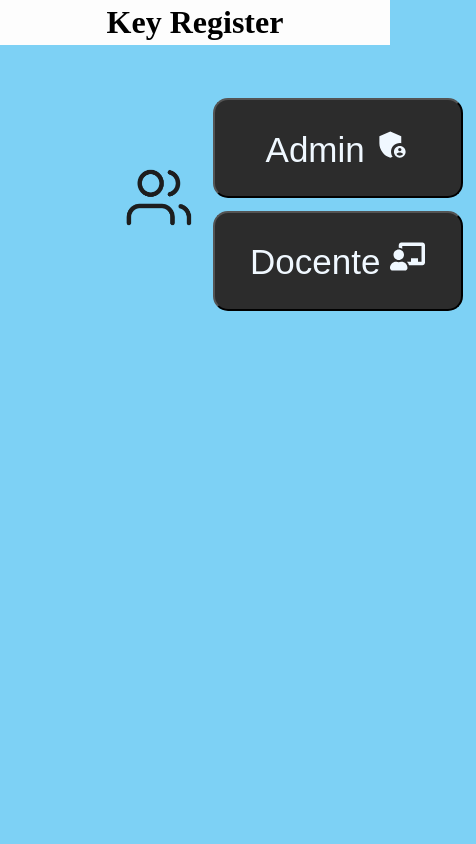
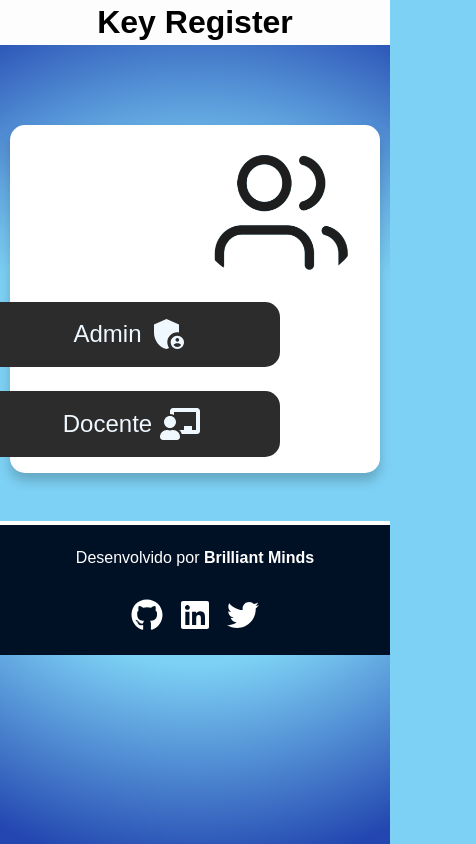
Before and after one commit to gustta11/KeyRegister2.0, a React (Vite) app: page /login in a window 390 px wide. Shown: the whole page, 476 px wide, since content can reach past the window. Built offline with nearby package versions, Linux system fonts and the light colour scheme.

Commit message:
#feat: atualizando design do frontend e responsividade.

```diff
--- a/Frontend/src/Components/Login.css
+++ b/Frontend/src/Components/Login.css
@@ -1,41 +1,106 @@
+/* Corpo da página */
 body {
-  background-color: #7DD1F5;
-  align-items: center;
-
+  background: radial-gradient(circle, rgba(125, 209, 245, 1) 52%, rgba(1, 18, 150, 0.728) 97%);
+  font-family: Arial, sans-serif;
+  min-height: 100vh;
+  width: 100%;
+  padding: 0;
+  margin: 0;
 }
 
-* {
-  box-sizing: border-box;
-  margin: 0;
-  padding: 0;
+/* Container de ícones e botões */
+.icon-buttons1 {
+  display: flex;
+  align-items: center;
+  padding: 3rem;
+  background-color: #ffffff;
+  border-radius: 15px;
+  box-shadow: 0 8px 12px rgba(0, 0, 0, 0.2);
+  width: 50%; /* Mantém a largura de 50% */
+  max-width: 1000px;
+  margin: 0 auto;
+  margin-top: 5rem;
+  margin-bottom: 2rem;
 }
 
-.icon-buttons {
-  margin-left: 30%;
-  display: flex;
-  flex-direction: row;
-  align-items: center;
+/* Estilo da imagem */
+.icon-buttons1 .photo {
+  width: 350px;
+  max-width: 300px;
+  margin-right: 9rem;
+  border-radius: 50%;
+  transition: transform 0.3s ease;
 }
 
-.icon-buttons .photo {
-  margin-top: 10%;
-  width: 30%;
+.icon-buttons1 .photo:hover {
+  transform: scale(1.05);
 }
 
-.buttons-users {
+/* Botões de usuários */
+.buttons-users1 {
   display: flex;
   flex-direction: column;
-  padding: 5%;
-  margin-top: 10%;
+  gap: 1.5rem;
 }
 
-.buttons-users button {
-  background-color: #2C2C2C;
-  width: 250px;
-  height: 100px;
+.buttons-users1 button {
+  margin-left: -75%;
+  background-color: #2c2c2c;
   color: aliceblue;
-  font-size: 35px;
-  margin-top: 5%;
- border-radius: 15px;
+  font-size: 2rem;
+  padding: 1rem 2rem;
+  border: none;
+  border-radius: 15px;
+  cursor: pointer;
+  display: flex;
+  align-items: center;
+  justify-content: center;
+  transition: background-color 0.3s ease;
+}
 
+.buttons-users1 button:hover {
+  background-color: #0e5263;
 }
+
+.buttons-users1 button svg {
+  margin-left: 0.5rem;
+  font-size: 2.5rem;
+}
+
+/* Responsividade para telas de até 768px */
+@media (max-width: 768px) {
+  .icon-buttons1 {
+    flex-direction: column;
+    padding: 1.5rem;
+    width: 95%; /* Aumenta a largura para 95% da tela em dispositivos menores */
+  }
+
+  .icon-buttons1 .photo {
+    margin-right: 0; /* Remove a margem direita da foto */
+    margin-bottom: 1.5rem; /* Adiciona um espaçamento abaixo da imagem */
+    width: 60%;
+  }
+
+  .buttons-users1 button {
+    font-size: 1.8rem;
+    padding: 1rem 1.5rem;
+  }
+}
+
+/* Responsividade para telas de até 480px */
+@media (max-width: 480px) {
+  .icon-buttons1 {
+    padding: 1rem; /* Ajusta o padding em telas menores */
+    width: 95%; /* Aumenta a largura para 95% da tela */
+  }
+
+  .icon-buttons1 .photo {
+    width: 50%; /* Reduz o tamanho da imagem */
+    margin-bottom: 1rem; /* Ajusta o espaçamento inferior */
+  }
+
+  .buttons-users1 button {
+    font-size: 1.5rem;
+    padding: 0.8rem 1rem;
+  }
+}
--- a/Frontend/src/Components/Login.jsx
+++ b/Frontend/src/Components/Login.jsx
@@ -4,6 +4,9 @@ import users from '../../public/users.png';
 import { useNavigate } from 'react-router-dom';
 import { MdAdminPanelSettings } from "react-icons/md";
 import { FaChalkboardTeacher } from "react-icons/fa";
+import Rodape from './Rodapé/Rodape';
+import './Login.css';
+
 
 function Login() {
   const navigate = useNavigate();
@@ -18,18 +21,18 @@ function Login() {
   return (
     <>
       <Top1 />
-      <body>
-        <div className='icon-buttons'>
+
+        <div className='icon-buttons1'>
           <img className='photo' src={users} alt="Logo" />
-          <div className='buttons-users'>
+          <div className='buttons-users1'>
             <button onClick={handleAdmin}>Admin <MdAdminPanelSettings /></button>
             <button onClick={handleDocente}>Docente <FaChalkboardTeacher /></button>
 
-          </div>
+        </div>
 
+      </div>
 
-        </div>
-      </body>
+      <Rodape />
     </>
   )
 }
--- /dev/null
+++ b/Frontend/src/Components/Rodapé/Rodape.css
@@ -0,0 +1,50 @@
+/* Rodapé */
+.footer {
+    background-color: #001125;
+    color: #fff;
+    text-align: center;
+    padding: 1rem;
+    width: 100%;
+    margin-top: 3rem;
+    display: flex;
+    flex-direction: column;
+    align-items: center;
+    justify-content: center;
+    border-top: 4px solid #fff; /* Linha branca no topo do rodapé */
+  }
+
+  .footer p {
+    font-size: 1rem;
+    margin: 0.5rem 0;
+    font-weight: 500;
+  }
+
+  .footer .icons {
+    display: flex;
+    gap: 1rem;
+    margin-top: 1.5rem;
+  }
+
+  .footer .icons a {
+    color: #fff;
+    font-size: 2rem;
+    transition: color 0.3s ease;
+  }
+
+  .footer .icons a:hover {
+    color: #7DD1F5; /* Cor de destaque ao passar o mouse */
+  }
+
+  .footer a {
+    color: #fff;
+    text-decoration: none;
+    font-weight: bold;
+  }
+
+  .footer a:hover {
+    text-decoration: underline;
+  }
+
+  .footer .socials {
+    margin-top: 1rem;
+  }
--- /dev/null
+++ b/Frontend/src/Components/Rodapé/Rodape.jsx
@@ -0,0 +1,25 @@
+import './Rodape.css';
+import React from 'react';
+import { FaGithub, FaLinkedin, FaTwitter } from 'react-icons/fa'; // Usando Font Awesome
+
+const Rodape = () => {
+  return (
+    <footer className="footer">
+      <p>
+        Desenvolvido por <strong>Brilliant Minds</strong></p>
+      <div className="icons">
+        <a href="https://github.com"  title="GitHub">
+          <FaGithub />
+        </a>
+        <a href="https://www.linkedin.com"  title="LinkedIn">
+          <FaLinkedin />
+        </a>
+        <a href="https://twitter.com" title="Twitter">
+          <FaTwitter />
+        </a>
+      </div>
+    </footer>
+  );
+};
+
+export default Rodape;
--- a/Frontend/src/Components/Top/Top1.css
+++ b/Frontend/src/Components/Top/Top1.css
@@ -1,32 +1,19 @@
-.top{
+* {
+    box-sizing: border-box;
+    margin: 0;
+    padding: 0;
+  }
+
+
+
+  /* Topo */
+  .top {
     background-color: #fdfdfd;
     color: black;
     text-align: center;
     position: relative;
     width: 100%;
-    padding-top: 1%;
-    padding-bottom: 1%;
-
-}
-.subtopo{
-    width: 100%;
-    background-color: #0011254e;
-    margin-top: 0;
-    height: 60px;
-    display: flex;
-    flex-direction: row;
-
-}
-
-.subtopo h2{
-    margin-top: 1%;
-    color: black;
-    font-size: 22px;
-    text-align:start;
-}
-
-.subtopo img{
-   margin-left: 86%;
-   width: 3,5%;
-   height: auto;
-}
+    padding-top: 1%; /* Ajuste do padding */
+    padding-bottom: 1%; /* Ajuste do padding */
+    margin-top: 0; /* Remover margem superior */
+  }
--- a/Frontend/src/Components/Top/Top2.jsx
+++ /dev/null
@@ -1,20 +0,0 @@
-import { useState } from "react";
-import './Top1.css'
-import { IoPersonCircle } from "react-icons/io5";
-import logoKG from '../../../public/logoKG.png';
-function Top1 (){
-    return(
-        <>
-    <div className="top">
-    <h1>Key Register</h1>
-
-    </div>
-     <div className="subtopo">
-     <IoPersonCircle size={50}/><h2>Docente</h2>
-    <img src={logoKG}/>
-  </div>
-  </>
-    )
-}
-
-export default Top1
--- a/Frontend/src/Components/Users/Docente/HomeDocente.jsx
+++ b/Frontend/src/Components/Users/Docente/HomeDocente.jsx
@@ -1,6 +1,6 @@
 import { useEffect, useState } from "react";
 import { useNavigate } from "react-router-dom";
-import Top2 from "../../Top/Top2";
+import Top1 from "../../Top/Top1";
 import './HomeDocente.css';
 
 function HomeDocente() {
@@ -113,7 +113,7 @@ function HomeDocente() {
 
   return (
     <>
-      <Top2 />
+      <Top1 />
       <div className="reservas-lista">
         {reservas.length > 0 ? (
           reservas.map((reserva) => (
--- a/Frontend/src/Components/Users/Docente/LoginDocente.css
+++ b/Frontend/src/Components/Users/Docente/LoginDocente.css
@@ -1,35 +1,151 @@
+/* Estilos gerais para o corpo */
+body {
+    background-color: #7DD1F5;
+    font-family: Arial, sans-serif;
+    margin: 0;
+    padding: 0;
+}
+
+/* Container principal do login */
+.login-container {
+    display: flex;
+    flex-direction: column;
+    align-items: center;
+    justify-content: center;
+    text-align: center;
+    padding: 0rem;
+}
+
+h2 {
+    color: rgb(255, 255, 255);
+    font-size: 2.5rem;
+    margin-bottom: 0%;
+}
+
+/* Estilos para a área de login (foto e formulário) */
+.icon-buttons {
+    display: flex;
+    flex-direction: column;
+    align-items: center;
+    justify-content: center;
+    background-color: #ffffff;
+    padding: 2rem;
+    border-radius: 15px;
+    box-shadow: 0 4px 8px rgba(0, 0, 0, 0.1);
+    width: 100%;
+    max-width: 500px;
+}
+
+.icon-buttons img.photo {
+    width: 100px;
+    height: 100px;
+    border-radius: 50%;
+    margin-bottom: 1.5rem;
+    transition: transform 0.3s ease;
+}
+
+.icon-buttons img.photo:hover {
+    transform: scale(1.05);
+}
+
+/* Estilo para o formulário */
 .inputs-docente {
     display: flex;
     flex-direction: column;
-    padding-top: 5%;
-    padding-left: 5%;
-}
-
-body h2 {
-    text-align: center;
-    color: rgb(255, 255, 255);
-    font-size: 35px;
-    margin-top: 4.25%;
-    margin-bottom: -4%;
+    gap: 1rem;
+    width: 100%;
 }
 
 .inputs-docente h3 {
-    margin-top: 8%;
+    font-size: 1.5rem;
+    margin-bottom: 1rem;
 }
 
+.inputs-docente label {
+    font-size: 1rem;
+    margin-bottom: 0.5rem;
+    text-align: left;
+}
 
 .inputs-docente input {
-    width: 23rem;
-    height: 45px;
-    border-radius: 15%;
+    width: 100%;
+    padding: 0.75rem;
+    font-size: 1.2rem;
+    border-radius: 10px;
+    border: 1px solid #ccc;
+    margin-bottom: 1rem;
 }
+
 button {
     background-color: #2C2C2C;
-    width: 150px;
-    height: 50px;
     color: aliceblue;
-    font-size: 25px;
-    margin-top: 5%;
-   border-radius: 15px;
+    font-size: 1.5rem;
+    padding: 1rem 2rem;
+    border: none;
+    border-radius: 10px;
+    cursor: pointer;
+    transition: background-color 0.3s ease;
+}
 
-  }
+button:hover {
+    background-color: #1A1A1A;
+}
+
+button:disabled {
+    background-color: #ccc;
+    cursor: not-allowed;
+}
+
+/* Mensagem de erro */
+.error-message {
+    color: red;
+    font-size: 1rem;
+    margin-top: 1rem;
+}
+
+/* Responsividade */
+@media (max-width: 768px) {
+    .login-container {
+        padding: 2rem;
+    }
+
+    h2 {
+        font-size: 2rem;
+        margin-bottom: 1.5rem;
+    }
+
+    .icon-buttons {
+        padding: 1.5rem;
+        width: 90%;
+    }
+
+    .inputs-docente input {
+        font-size: 1rem;
+    }
+
+    button {
+        font-size: 1.2rem;
+        padding: 0.8rem 1.5rem;
+    }
+}
+
+@media (max-width: 480px) {
+    .icon-buttons img.photo {
+        width: 80px;
+        height: 80px;
+    }
+
+    h2 {
+        font-size: 1.8rem;
+    }
+
+    .inputs-docente input {
+        font-size: 1rem;
+        padding: 0.75rem;
+    }
+
+    button {
+        font-size: 1.2rem;
+        padding: 0.8rem 1.2rem;
+    }
+}
--- a/Frontend/src/Components/Users/Docente/LoginDocente.jsx
+++ b/Frontend/src/Components/Users/Docente/LoginDocente.jsx
@@ -4,6 +4,7 @@ import Docente from '../../../../public/logind.png';
 import './LoginDocente.css';
 import { LiaKeySolid } from "react-icons/lia";
 import { useState } from "react";
+import Rodape from '../../Rodapé/Rodape';
 
 const LoginDocente = () => {
   const [matricula, setMatricula] = useState('');
@@ -65,7 +66,9 @@ const LoginDocente = () => {
             {error && <p className="error-message">{error}</p>}
           </form>
         </div>
+        <Rodape/>
       </div>
+
     </>
   );
 };
```
